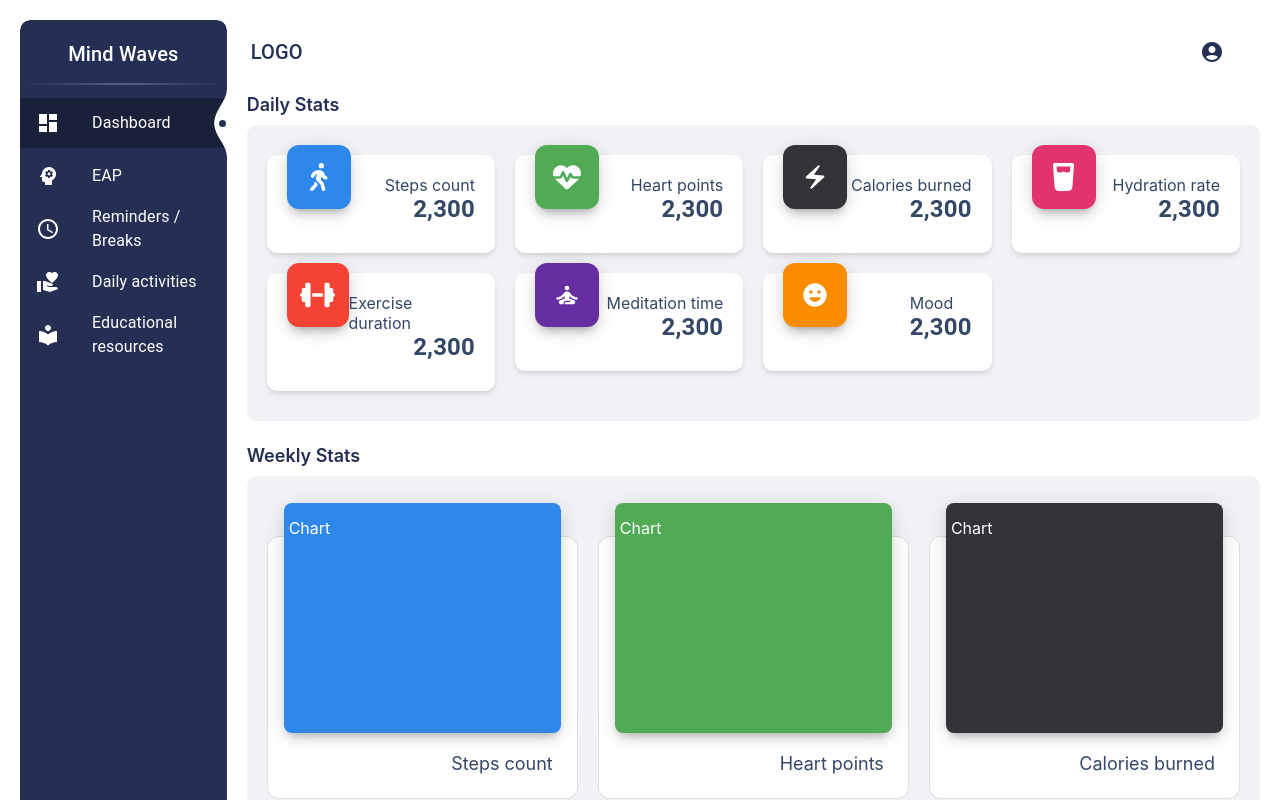
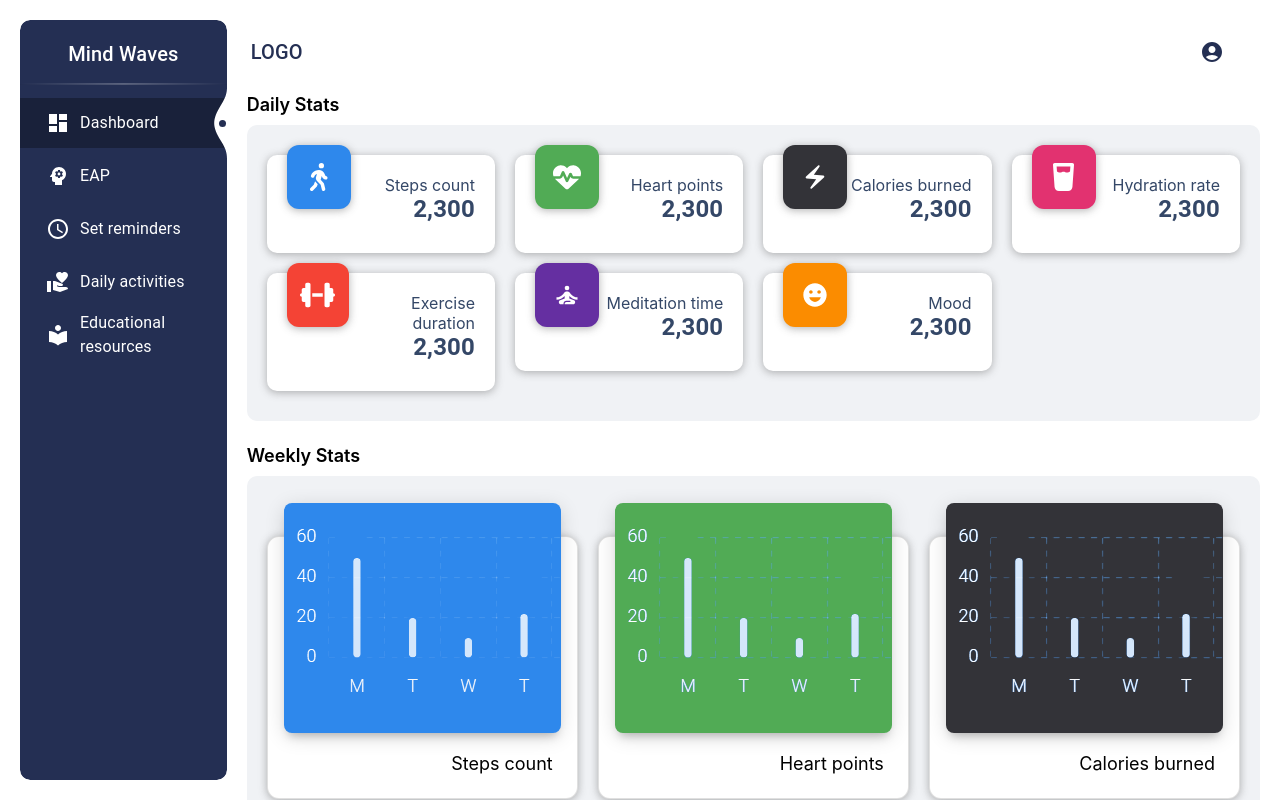
Before and after one commit to kashishahuja2002/Mind-Waves-ServiceNow-Code-To-Win, a React (Create React App) app: page /pages/dashboard in a window 1280 px wide. Shown: the top 800 px of the page. Built offline with nearby package versions, Linux system fonts and the light colour scheme.

Commit message:
feat/dashboard

```diff
--- a/src/components/Constants.js
+++ b/src/components/Constants.js
@@ -14,7 +14,7 @@ import { faPersonWalking, faHeartPulse, faGlassWater, faDumbbell } from '@fortaw
 export const sidebarList = [
     {name: "Dashboard", link: "/pages/dashboard", icon: <DashboardIcon />},
     {name: "EAP", link: "/pages/eap", icon: <PsychologyIcon />},
-    {name: "Reminders / Breaks", link: "/pages/reminders-breaks", icon: <ScheduleIcon />},
+    {name: "Set reminders", link: "/pages/reminders-breaks", icon: <ScheduleIcon />},
     {name: "Daily activities", link: "/pages/daily-activities", icon: <VolunteerActivismIcon />},
     {name: "Educational resources", link: "/pages/educational-resources", icon: <LocalLibraryIcon />},
 ];
--- a/src/components/pages/PagesContainer.js
+++ b/src/components/pages/PagesContainer.js
@@ -22,9 +22,7 @@ const PagesContainer = () => {
             justifyContent="flex-start"
             alignItems="flex-start"
         >
-            <Grid item className="sidebar" sx={{ display: { xs: 'block', lg: 'none' } }}>
-                <Sidebar showSidebar={showSidebar} toggleSidebar={toggleSidebar} />
-            </Grid>
+            <Sidebar showSidebar={showSidebar} toggleSidebar={toggleSidebar} />
 
             <Grid item className="sidebar" sx={{ display: { xs: 'none', lg: 'block' } }} xs={2}>
                 <SidebarContents />
--- a/src/components/pages/dashboard/DailyStats.js
+++ b/src/components/pages/dashboard/DailyStats.js
@@ -11,11 +11,17 @@ const StatCard = (obj) => {
   return (
     <Card variant="outlined" className="daily-stat-card ">
         <Box className="icon-box"
-          sx={{ backgroundColor: `${obj.color}`}}
+          sx={{
+            backgroundColor: `${obj.color}`,
+            // backgroundColor: "#fff",
+            // svg :{
+            //   color: `${obj.color}`
+            // }
+          }}
         >
           {obj.icon}
         </Box>
-        <Box>
+        <Box sx={{textAlign: "right"}}>
           <span> {obj.title} </span>
           <Typography variant="h4" gutterBottom> 2,300 </Typography>
         </Box>
--- a/src/components/pages/dashboard/WeeklyStats.js
+++ b/src/components/pages/dashboard/WeeklyStats.js
@@ -5,15 +5,16 @@ import Box from '@mui/material/Box';
 import Card from '@mui/material/Card';
 
 import { statsList } from "../../Constants";
+import ChartImage from '../../../assets/images/chart.png';
 
 const GraphCard = (obj) => {
   return (
     <Card variant="outlined" className="weekly-stat-card" >
       <Box className="container-box">
         <Box className="chart-box"
-          sx={{ backgroundColor: `${obj.color}` }}
+          sx={{ backgroundColor: `${obj.color}`, overflow: "hidden" }}
         >
-            Chart
+          <img src={ChartImage} alt="stat-chart" />
         </Box>
         <Box className="title-box">
             {obj.title}
--- a/src/styles/pages/dashboard/dashboard.scss
+++ b/src/styles/pages/dashboard/dashboard.scss
@@ -4,7 +4,7 @@
     .stat-title {
         font-weight: 600;
         font-size: 18px;
-        color: var(--dark-blue);
+        color: #000000;
     }
 
     .daily-stats, .weekly-stats {
@@ -27,7 +27,8 @@
         border-radius: 10px;
         overflow:visible;
         border: 0 solid rgba(0, 0, 0, 0.125);
-        box-shadow: 0rem 0.25rem 0.375rem -0.0625rem rgb(0 0 0 / 10%), 0rem 0.125rem 0.25rem -0.0625rem rgb(0 0 0 / 6%);
+        box-shadow: 0rem 0rem 0rem 0rem rgb(0 0 0 / 14%), 0rem 0.1rem 0.5rem 0rem rgb(64 64 64 / 40%);
+        // box-shadow: 0rem 0.25rem 0.375rem -0.0625rem rgb(0 0 0 / 10%), 0rem 0.125rem 0.25rem -0.0625rem rgb(0 0 0 / 6%);
         word-wrap: break-word;
         background-clip: border-box;
         display: flex;
@@ -43,7 +44,8 @@
             margin-top: -30px;
             color: #ffffff;
             border-radius: 0.75rem;
-            box-shadow: 0rem 0.25rem 1.25rem 0rem rgb(0 0 0 / 14%), 0rem 0.4375rem 0.625rem -0.3125rem rgb(64 64 64 / 40%);
+            box-shadow: 0rem 0rem 0rem 0rem rgb(0 0 0 / 14%), 0rem 0.1rem 0.5rem 0rem rgb(64 64 64 / 40%);
+            // box-shadow: 0rem 0.25rem 1.25rem 0rem rgb(0 0 0 / 14%), 0rem 0.4375rem 0.625rem -0.3125rem rgb(64 64 64 / 40%);
 
             svg {
                 font-size: 28px;
@@ -54,32 +56,28 @@
             font-weight: 700;
             font-size: 1.5rem;
             text-align: right;
+            color: var(--text-blue);
         }
     }
 
     // Weekly Stat Cards
     .weekly-stat-card {
         margin: 60px 10px 5px;
-        color: #344767;
         overflow: visible;
         border-radius: 0.75rem;
+        box-shadow: 0rem 0rem 0rem 0rem rgb(0 0 0 / 14%), 0rem 0.1rem 0.5rem 0rem rgb(64 64 64 / 40%);
+        // box-shadow: 0rem 0.25rem 0.375rem -0.0625rem rgb(0 0 0 / 10%), 0rem 0.125rem 0.25rem -0.0625rem rgb(0 0 0 / 6%);
+        background-color: #ffffff;
+        background-clip: border-box;
 
         .MuiPaper-root  {
-            display: flex;
-            flex-direction: column;
-            position: relative;
             min-width: 0;
-            word-wrap: break-word;
-            background-color: #ffffff;
-            background-clip: border-box;
             border: 0 solid rgba(0, 0, 0, 0.125);
-            box-shadow: 0rem 0.25rem 0.375rem -0.0625rem rgb(0 0 0 / 10%), 0rem 0.125rem 0.25rem -0.0625rem rgb(0 0 0 / 6%);
         }
 
         .container-box {
             padding: 1rem;
             opacity: 1;
-            color: #344767;
             box-shadow: none;
         }
 
@@ -89,12 +87,13 @@
             height: 12.5rem;
             color: #ffffff;
             border-radius: 0.5rem;
+            // box-shadow: 0rem 0rem 0rem 0rem rgb(0 0 0 / 14%), 0rem 0.1rem 0.5rem 0rem rgb(64 64 64 / 40%);
             box-shadow: 0rem 0.25rem 1.25rem 0rem rgb(0 0 0 / 14%), 0rem 0.4375rem 0.625rem -0.3125rem rgb(0 0 0 / 25%);
         }
 
         .title-box {
             padding: 20px 8px 8px;
-            color: #344767;
+            color: #000000;
             font-size: 18px;
             text-align: right;
             box-shadow: none;
--- a/src/styles/pages/pagesContainer.scss
+++ b/src/styles/pages/pagesContainer.scss
@@ -6,15 +6,24 @@
     border-radius: 10px;
 
     .MuiPaper-root {
-        box-shadow: 0px 8px 10px 5px rgb(0 0 0 / 20%), 0px 16px 24px 2px rgb(0 0 0 / 34%), 0px 6px 30px 5px rgb(0 0 0 / 12%);
+        background-color: var(--dark-blue);
+        box-shadow: 0rem 0rem 0rem 0rem rgb(0 0 0 / 14%), 0rem 0.1rem 0.5rem 0rem rgb(64 64 64 / 40%);
+        // box-shadow: 0px 8px 10px 5px rgb(0 0 0 / 20%), 0px 16px 24px 2px rgb(0 0 0 / 34%), 0px 6px 30px 5px rgb(0 0 0 / 12%);
     }
 
     .sidebarContents {
-        // height: calc(100vh - 60px);
-        height: 100vh;
+        height: calc(100vh - 60px);
+        position: -webkit-sticky;
+        position: sticky;
+        top: 0;
         background-color: var(--dark-blue);
         color: #ffffff;
         border-radius: 10px;
+
+        .MuiListItemIcon-root {
+            min-width: auto;
+            padding: 0 10px;
+        }
 
         svg {
             color: #ffffff;
```
Also changed, not shown: src/assets/images/chart.png (added).
